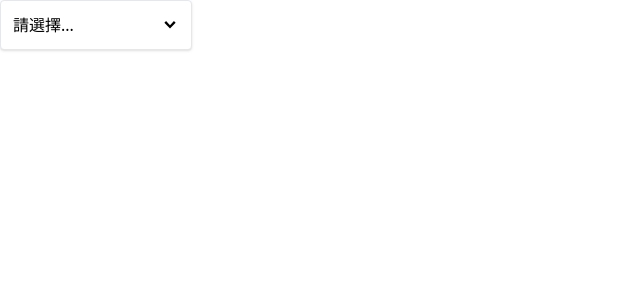
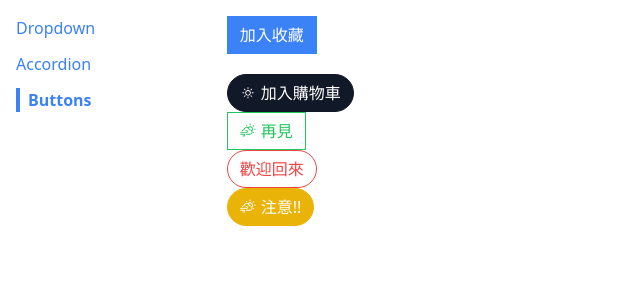
Before and after one commit to code8la888/React-Practice, a React (Vite) app in the folder comps/: page /buttons in a window 1280 px wide. Shown: the top 300 px of the page, without its empty margins (0-640 px from the left). Built offline with nearby package versions, Linux system fonts and the light colour scheme.

Commit message:
feat: complete React navigation system

```diff
--- a/comps/src/App.jsx
+++ b/comps/src/App.jsx
@@ -1,9 +1,24 @@
+import Route from "./components/Route";
+import Sidebar from "./components/Sidebar";
+import AccordionPage from "./pages/AccordionPage";
 import DropdownPage from "./pages/DropdownPage";
+import ButtonPage from "./pages/ButtonPage";
 
 function App() {
   return (
-    <div>
-      <DropdownPage />
+    <div className="container mx-auto px-4 grid grid-cols-6 gap-4 mt-4">
+      <Sidebar />
+      <div className="col-span-5">
+        <Route path="/accordion">
+          <AccordionPage />
+        </Route>
+        <Route path="/">
+          <DropdownPage />
+        </Route>
+        <Route path="/buttons">
+          <ButtonPage />
+        </Route>
+      </div>
     </div>
   );
 }
--- /dev/null
+++ b/comps/src/components/Link.jsx
@@ -0,0 +1,27 @@
+import classNames from "classnames";
+import useNavigation from "../hooks/use-navigation";
+
+function Link({ to, children, className, activeClassName }) {
+  const { navigate, currentPath } = useNavigation();
+
+  const classes = classNames(
+    "text-blue-500 ",
+    className,
+    currentPath === to && activeClassName
+  );
+
+  const handleClick = (event) => {
+    if (event.metakey || event.ctrlKey) {
+      return;
+    }
+    event.preventDefault();
+    navigate(to);
+  };
+  return (
+    <a className={classes} href={to} onClick={handleClick}>
+      {children}
+    </a>
+  );
+}
+
+export default Link;
--- /dev/null
+++ b/comps/src/components/Route.jsx
@@ -0,0 +1,11 @@
+import useNavigation from "../hooks/use-navigation";
+
+function Route({ path, children }) {
+  const { currentPath } = useNavigation();
+  if (path === currentPath) {
+    return children;
+  }
+  return null;
+}
+
+export default Route;
--- /dev/null
+++ b/comps/src/components/Sidebar.jsx
@@ -0,0 +1,25 @@
+import Link from "./Link";
+
+function Sidebar() {
+  const links = [
+    { label: "Dropdown", path: "/" },
+    { label: "Accordion", path: "/accordion" },
+    { label: "Buttons", path: "/buttons" },
+  ];
+
+  const renderedLinks = links.map((link) => {
+    return (
+      <Link
+        key={link.label}
+        to={link.path}
+        className="mb-3"
+        activeClassName="font-bold border-l-4 border-blue-500 pl-2"
+      >
+        {link.label}
+      </Link>
+    );
+  });
+  return <div className="sticky top-0 flex flex-col">{renderedLinks}</div>;
+}
+
+export default Sidebar;
--- /dev/null
+++ b/comps/src/context/navigation.jsx
@@ -0,0 +1,31 @@
+import { createContext, useState, useEffect } from "react";
+
+const NavigationContext = createContext();
+
+function NavigationProvider({ children }) {
+  const [currentPath, setCurrentPath] = useState(window.location.pathname);
+
+  useEffect(() => {
+    const handler = () => {
+      setCurrentPath(window.location.pathname);
+    };
+    window.addEventListener("popstate", handler);
+    return () => {
+      window.removeEventListener("popstate", handler);
+    };
+  }, []);
+
+  const navigate = (to) => {
+    window.history.pushState({}, "", to);
+    setCurrentPath(to);
+  };
+
+  return (
+    <NavigationContext.Provider value={{ currentPath, navigate }}>
+      {children}
+    </NavigationContext.Provider>
+  );
+}
+
+export { NavigationProvider };
+export default NavigationContext;
--- /dev/null
+++ b/comps/src/hooks/use-navigation.jsx
@@ -0,0 +1,8 @@
+import { useContext } from "react";
+import NavigationContext from "../context/navigation";
+
+function useNavigation() {
+  return useContext(NavigationContext);
+}
+
+export default useNavigation;
--- a/comps/src/index.jsx
+++ b/comps/src/index.jsx
@@ -2,8 +2,13 @@
 import React from "react";
 import ReactDom from "react-dom/client";
 import App from "./App";
+import { NavigationProvider } from "./context/navigation";
 
 const el = document.getElementById("root");
 const root = ReactDom.createRoot(el);
 
-root.render(<App />);
+root.render(
+  <NavigationProvider>
+    <App />
+  </NavigationProvider>
+);
--- a/comps/src/pages/ButtonPage.jsx
+++ b/comps/src/pages/ButtonPage.jsx
@@ -2,9 +2,7 @@
 import Button from "../components/Button";
 
 function ButtonPage() {
-  const handleClick = () => {
-    console.log("點擊!!!!");
-  };
+  const handleClick = () => {};
 
   return (
     <div>
```
